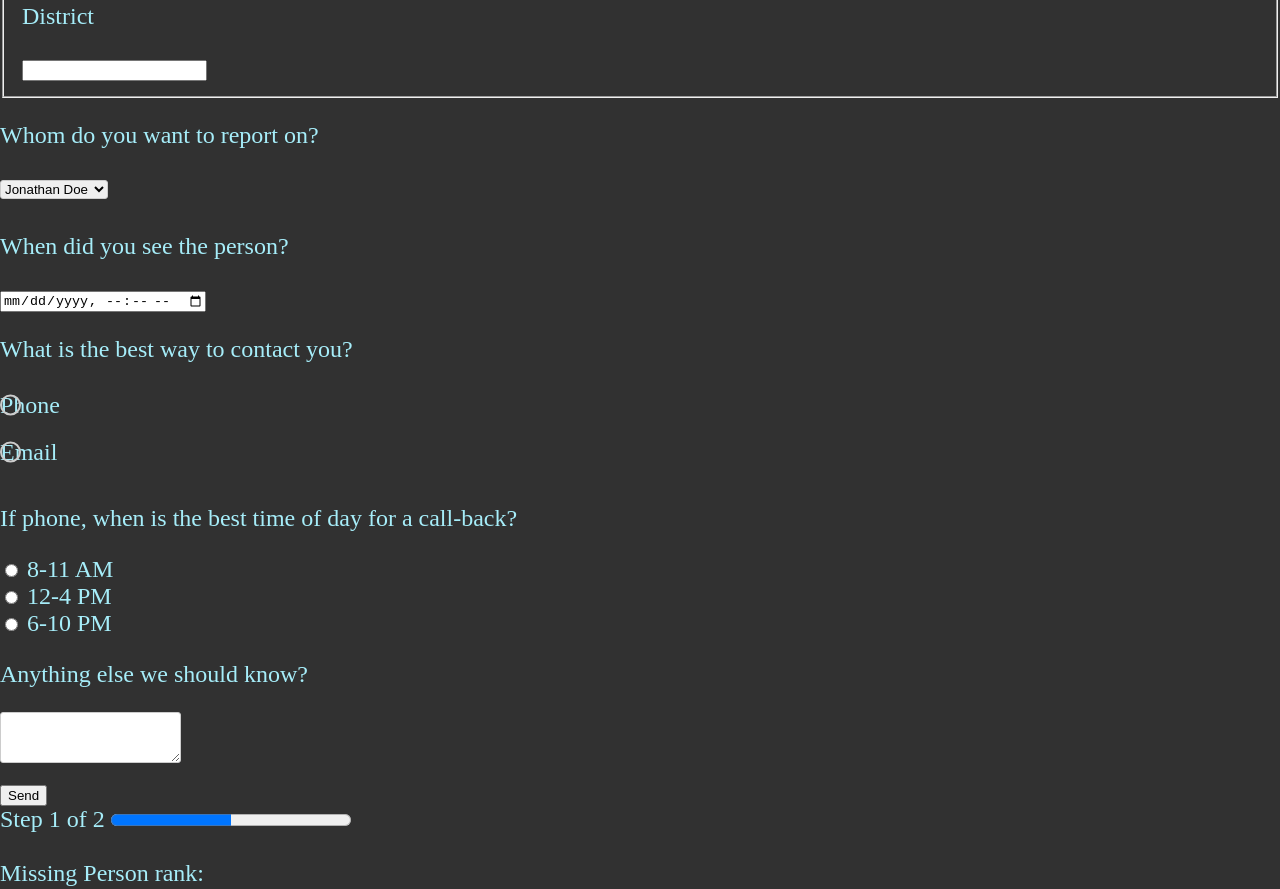
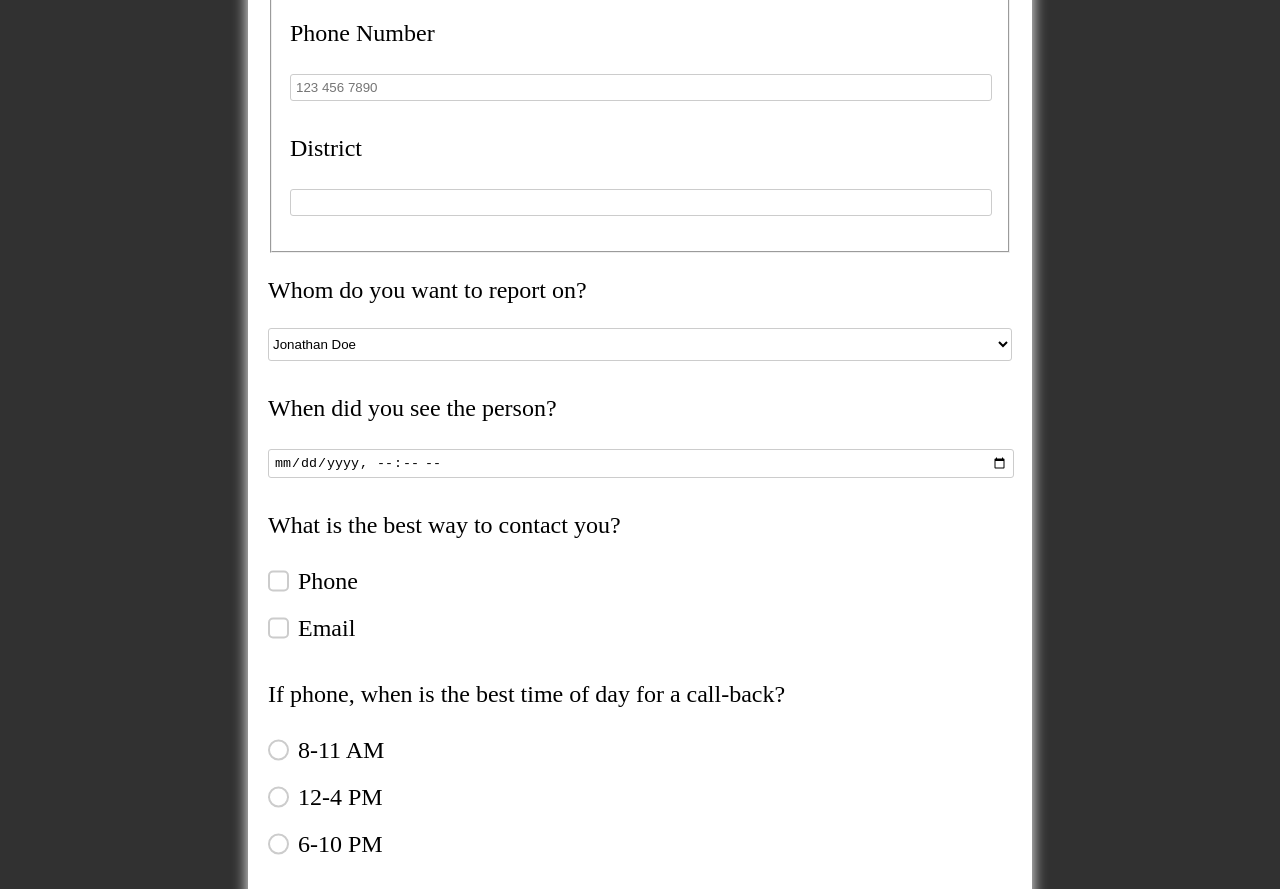
Before and after one commit to sasha126/lab2, a plain HTML site: page report.html in a window 1280 px wide. Shown: the part 727-1616 px from the top of the page. Drawn offline with Linux system fonts and the light colour scheme.

Commit message:
Update mystyles.css

```diff
--- a/mystyles.css
+++ b/mystyles.css
@@ -1,45 +1,45 @@
-#bootstrap-overrides input, select, textarea {
+#overrides input, select, textarea {
       margin-bottom: 10px;
       border: 1px solid #ccc;
       border-radius: 3px;
       }
-      #bootstrap-overrides input {
+      #overrides input {
       width: calc(100% - 10px);
       padding: 5px;
       }
-      #bootstrap-overrides input[type="date"] {
+      #overrides input[type="date"] {
       padding: 4px 5px;
       }
-      #bootstrap-overrides select {
+      #overrides select {
       width: 100%;
       padding: 7px 0;
       background: transparent;
       }
-      #bootstrap-overrides textarea {
+      #overrides textarea {
       width: calc(100% - 12px);
       padding: 5px;
       }
-      #bootstrap-overrides .item:hover p, .item:hover i, .question:hover p, .question label:hover, input:hover::placeholder {
+      #overrides .item:hover p, .item:hover i, .question:hover p, .question label:hover, input:hover::placeholder {
       color:  #3263cd;
       }
-      #bootstrap-overrides .item input:hover, .item select:hover, .item textarea:hover {
+      #overrides .item input:hover, .item select:hover, .item textarea:hover {
       border: 1px solid transparent;
       box-shadow: 0 0 5px 0 #3263cd;
       color: #3263cd;
       }
-      #bootstrap-overrides .item {
+      #overrides .item {
       position: relative;
       margin: 10px 0;
       }
-      #bootstrap-overrides input[type="date"]::-webkit-inner-spin-button {
+      #overrides input[type="date"]::-webkit-inner-spin-button {
       display: none;
       }
-      #bootstrap-overrides .item i, input[type="date"]::-webkit-calendar-picker-indicator {
+      #overrides .item i, input[type="date"]::-webkit-calendar-picker-indicator {
       position: absolute;
       font-size: 20px;
       color: #a9a9a9;
       }
-      #bootstrap-overrides .item i {
+      #overrides .item i {
       right: 2%;
       top: 28px;
       z-index: 1;
@@ -50,19 +50,19 @@
       opacity: 0;
       cursor: pointer;
       }
-      #bootstrap-overrides input[type=radio], input[type=checkbox]  {
+      #overrides input[type=radio], input[type=checkbox]  {
       display: none;
       }
-      #bootstrap-overrides label.radio, label.checkbox {
+      #overrides label.radio, label.checkbox {
       position: relative;
       display: inline-block;
       margin: 5px 20px 15px 0;
       cursor: pointer;
       }
-     #bootstrap-overrides .question span {
+     #overrides .question span {
       margin-left: 30px;
       }
-    #bootstrap-overrides label.radio:before, label.checkbox:before{
+    #overrides label.radio:before, label.checkbox:before{
       content: "";
       position: absolute;
       top: 50%;
@@ -73,12 +73,12 @@
       border-radius: 50%;
       border: 2px solid #ccc;
       }
-   #bootstrap-overrides label.checkbox:before{ border-radius: 5px}
+   #overrides label.checkbox:before{ border-radius: 5px}
       input[type=radio]:checked + label:before, label.radio:hover:before,
       input[type=checkbox]:checked + label:before, label.chekbox:hover:before {
       border: 2px solid #3263cd;
       }
-    #bootstrap-overrides label.radio:after, label.checkbox:after {
+    #overrides label.radio:after, label.checkbox:after {
       content: "";
       position: absolute;
       left: 6px;
@@ -91,14 +91,14 @@
       transform: rotate(-45deg) translatey(-50%);
       opacity: 0;
       }
-     #bootstrap-overrides input[type=radio]:checked + label:after, input[type=checkbox]:checked + label:after {
+     #overrides input[type=radio]:checked + label:after, input[type=checkbox]:checked + label:after {
       opacity: 1;
       }
- #bootstrap-overrides .btn-block {
+ #overrides .btn-block {
       margin-top: 10px;
       text-align: center;
       }
-  #bootstrap-overrides button {
+  #overrides button {
       width: 150px;
       padding: 10px;
       border: none;
@@ -108,7 +108,7 @@
       color: #fff;
       cursor: pointer;
       }
-    #bootstrap-overrides button:hover {
+    #overrides button:hover {
       background: #5b82d7;
       }
       @media (min-width: 568px) {
@@ -121,14 +121,14 @@
       width: calc(50% - 20px);
       }
       }
- #bootstrap-overrides .testbox {
+ #overrides .testbox {
       display: flex;
       justify-content: center;
       align-items: center;
       height: inherit;
       padding: 20px;
       }
-#bootstrap-overrides form {
+#overrides form {
 	color:black;
       width: 60%;
       padding: 20px;
```
